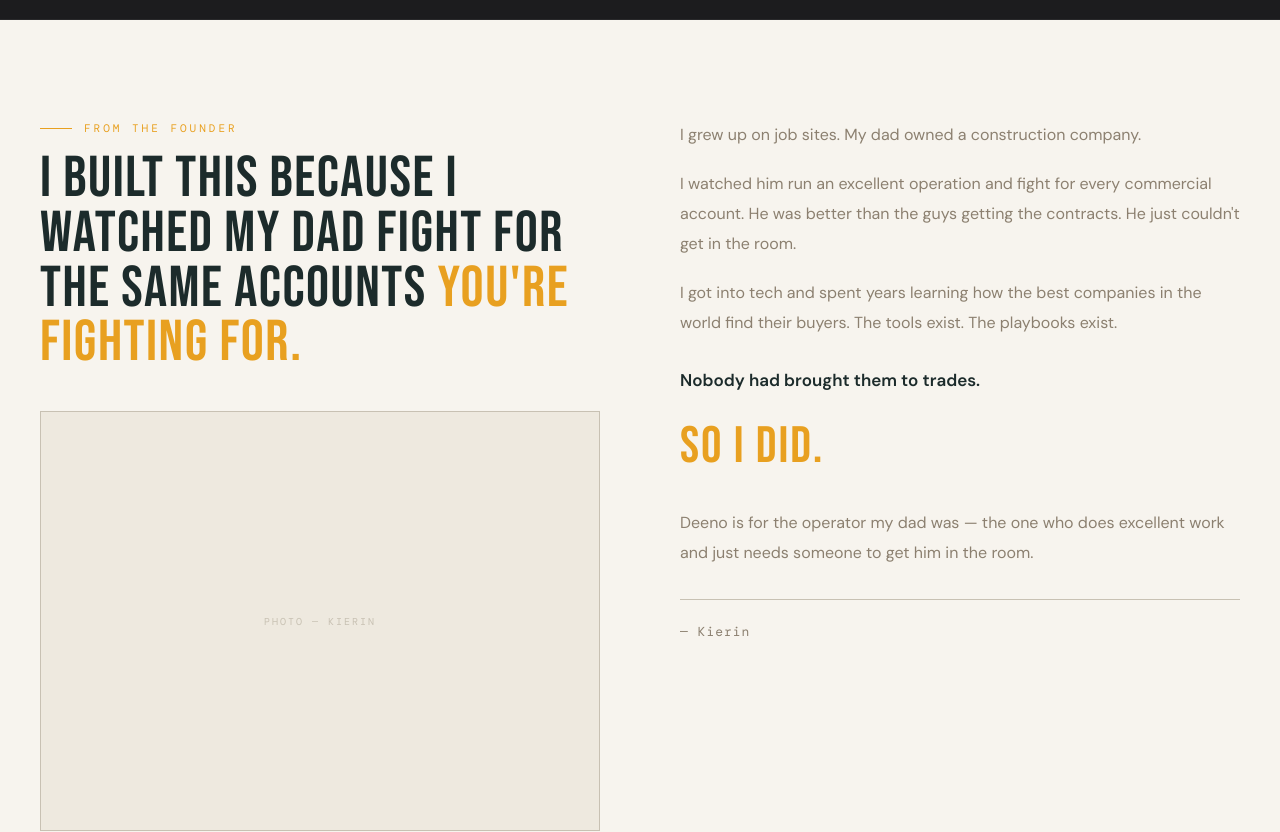
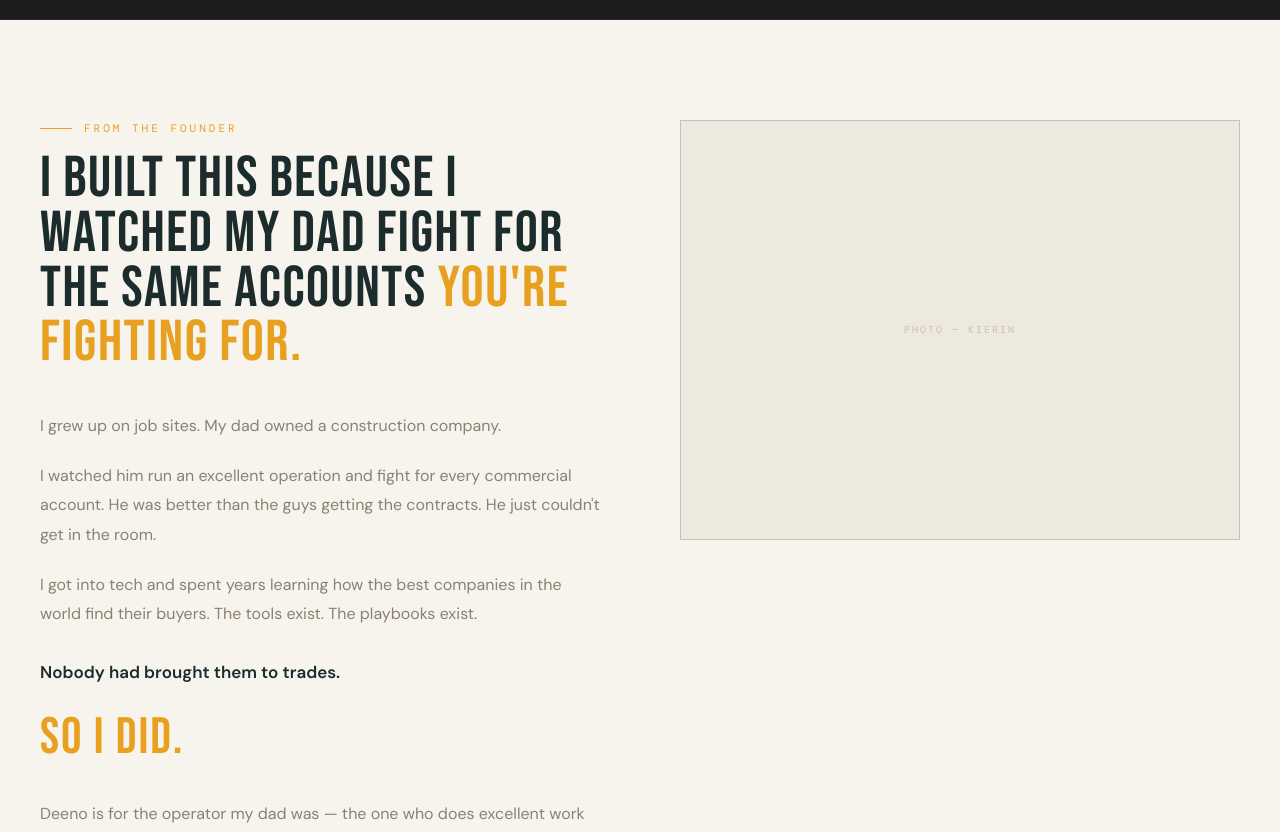
Before and after one commit to KierinF/deeno-brands, a Next.js app: page / in a window 1280 px wide. Shown: the part 2300-3132 px from the top of the page. Built offline with nearby package versions, Linux system fonts and the light colour scheme.

Commit message:
Founder section — text left, photo right

```diff
--- a/app/components/FounderSection.tsx
+++ b/app/components/FounderSection.tsx
@@ -17,7 +17,7 @@
             alignItems: "start",
           }}
         >
-          {/* Left: eyebrow + headline + photo */}
+          {/* Left: eyebrow + headline + copy */}
           <div>
             <div style={{
               fontFamily: "'DM Mono', monospace",
@@ -44,28 +44,7 @@
               I built this because I watched my dad fight for the same accounts
               <span style={{ color: "#E8A020" }}> you&apos;re fighting for.</span>
             </h2>
-            <div style={{
-              width: "100%",
-              aspectRatio: "4 / 3",
-              background: "#EEE9DF",
-              border: "1px solid #C8C1B3",
-              display: "flex",
-              alignItems: "center",
-              justifyContent: "center",
-            }}>
-              <span style={{
-                fontFamily: "'DM Mono', monospace",
-                fontSize: 10,
-                color: "#C8C1B3",
-                letterSpacing: "2px",
-                textTransform: "uppercase",
-              }}>
-                Photo — Kierin
-              </span>
-            </div>
-          </div>
 
-          {/* Right: copy */}
             <div style={{ display: "flex", flexDirection: "column", gap: 20, color: "#8C8070", fontSize: 16, lineHeight: 1.85 }}>
               <p>I grew up on job sites. My dad owned a construction company.</p>
               <p>
@@ -98,6 +77,33 @@
               </div>
             </div>
           </div>
+
+          {/* Right: photo */}
+          <div>
+            <div style={{
+              width: "100%",
+              aspectRatio: "4 / 3",
+              background: "#EEE9DF",
+              border: "1px solid #C8C1B3",
+              display: "flex",
+              alignItems: "center",
+              justifyContent: "center",
+              overflow: "hidden",
+            }}>
+              {/* Replace src with your photo path once uploaded to /public */}
+              {/* <img src="/kierin.jpg" alt="Kierin" style={{ width: "100%", height: "100%", objectFit: "cover" }} /> */}
+              <span style={{
+                fontFamily: "'DM Mono', monospace",
+                fontSize: 10,
+                color: "#C8C1B3",
+                letterSpacing: "2px",
+                textTransform: "uppercase",
+              }}>
+                Photo — Kierin
+              </span>
+            </div>
+          </div>
+        </div>
       </div>
     </section>
   );
```
Lines whose indentation alone changed are shown as unchanged.
